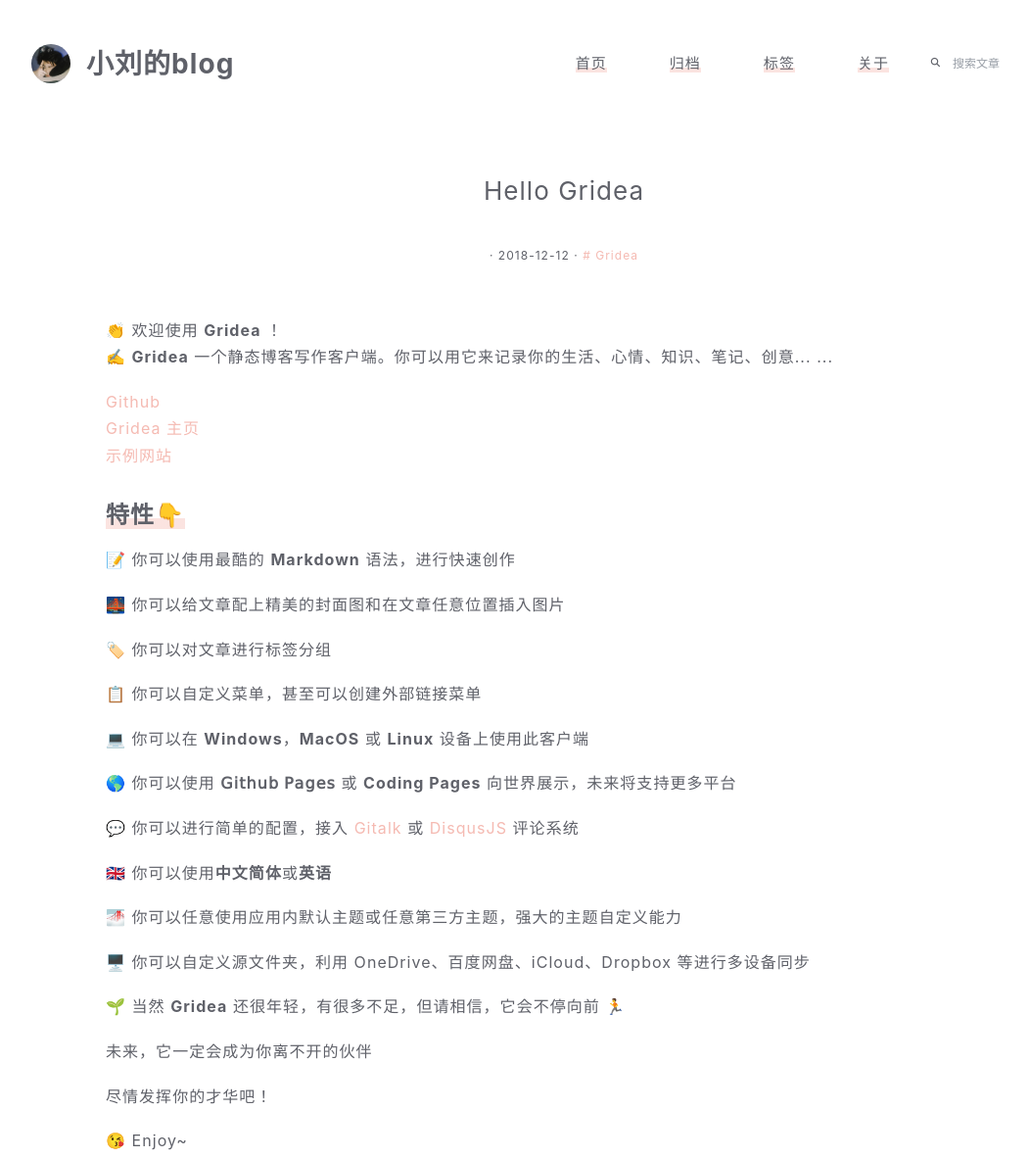
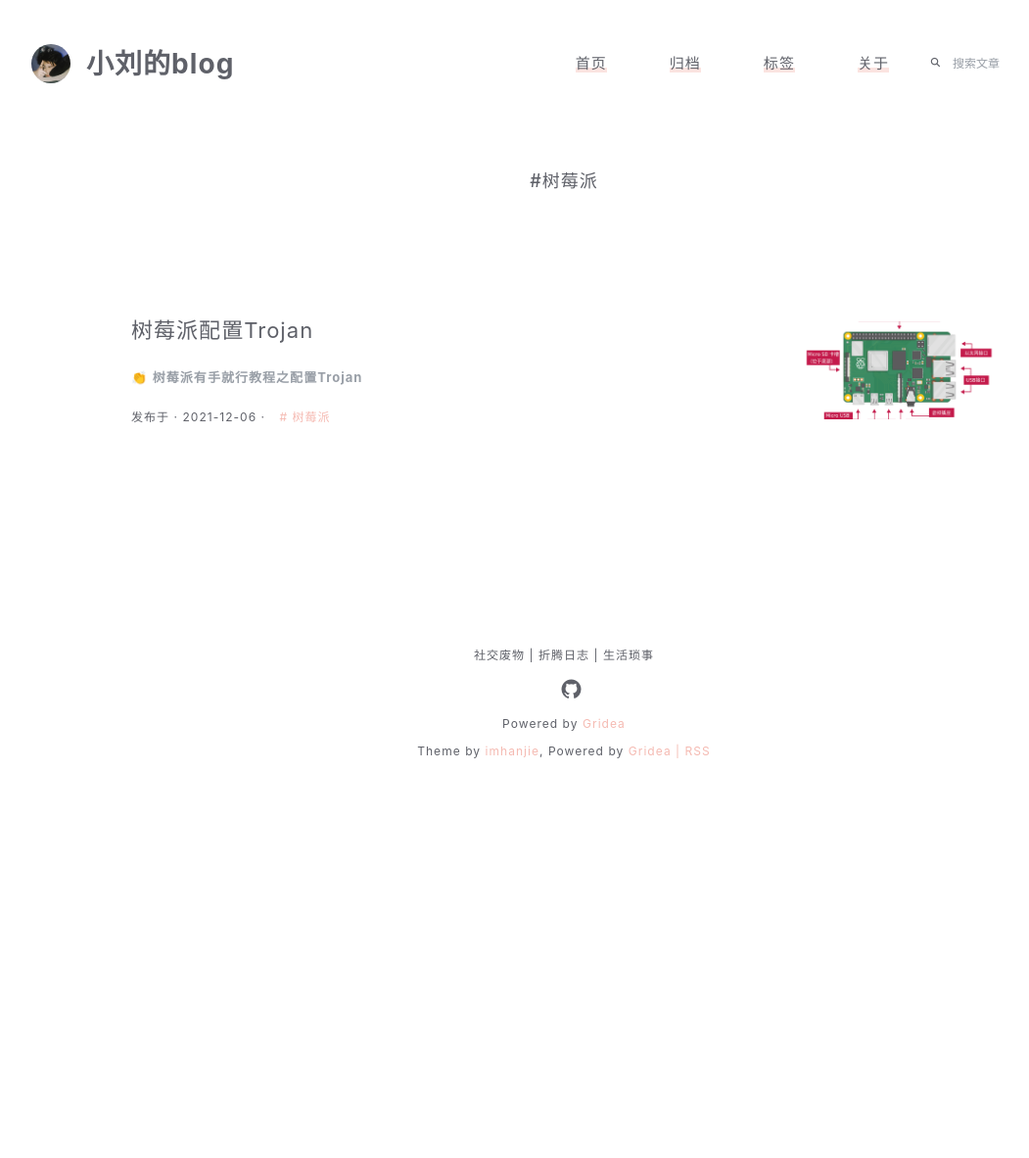
Before and after one commit to Ciao-hub/Ciao-hub.github.io, a plain HTML site: page tag/nt9omUivh/index.html in a window 1280 px wide. Shown: the top 1182 px of the page at 98% size, without its empty margins (64-1115 px from the left). After the commit the page ends 800 px from the top, so only its background shows below. Drawn offline with nearby package versions, Linux system fonts and the light colour scheme.

Commit message:
update from gridea: 2021-12-06 13:31:51

```diff
--- a/post/hello-gridea/index.html
+++ b/tag/nt9omUivh/index.html
@@ -4,9 +4,9 @@
 <meta name="description" content=""/>
 <meta name="viewport" content="width=device-width, initial-scale=1"/>
 
-<title>Hello Gridea | 小刘的blog</title>
+<title>树莓派 | 小刘的blog</title>
 
-<link rel="shortcut icon" href="https://Ciao-hub.github.io/favicon.ico?v=1638768485836">
+<link rel="shortcut icon" href="https://Ciao-hub.github.io/favicon.ico?v=1638768709689">
 
 <link href="https://cdn.jsdelivr.net/npm/@fortawesome/fontawesome-free/css/all.min.css" rel="stylesheet">
 <link rel="stylesheet" href="https://Ciao-hub.github.io/styles/main.css">
@@ -25,10 +25,10 @@
 
 
 
-    <link rel="stylesheet" href="https://cdn.jsdelivr.net/npm/katex@0.12.0/dist/katex.css">
 </head>
 <body>
 <div class="main gt-bg-theme-color-first">
+    <div class="main-content">
         <nav class="navbar navbar-expand-lg">
     <div class="navbar-brand">
         <img class="user-avatar" src="/images/avatar.png" alt="头像">
@@ -77,7 +77,7 @@
 
         </div>
         <div style="text-align: center">
-            <form id="gridea-search-form" style="position: relative" data-update="1638768485836" action="/search/index.html">
+            <form id="gridea-search-form" style="position: relative" data-update="1638768709689" action="/search/index.html">
                 <input class="search-input" autocomplete="off" spellcheck="false" name="q" placeholder="搜索文章" />
                 <i class="fas fa-search gt-c-content-color-first" style="position: absolute; top: 9px; left: 10px;"></i>
             </form>
@@ -85,56 +85,50 @@
     </div>
 </nav>
 
-    <div class="post-container">
-        <div class="post-detail gt-bg-theme-color-second">
-            <article class="gt-post-content">
-                <h2 class="post-title">
-                    Hello Gridea
+        <div class="current-tag-container">
+            <h2 class="title gt-c-content-color-first">
+                #树莓派
             </h2>
+        </div>
+        <div class="post-list-container">
+    <div class="post-inner">
+
+            <div class="post gt-bg-theme-color-second">
+                <div class="post-left">
+                    <div>
+
+                        <a href="https://Ciao-hub.github.io/post/shu-mei-pai-pei-zhi-trojan/">
+                            <span class="post-title gt-c-content-color-first">树莓派配置Trojan</span>
+                        </a>
+                    </div>
+                    <div class="gt-post-content post-abstract gt-c-content-color-second">
+                        <p>👏  <strong>树莓派有手就行教程之配置Trojan</strong></p>
+
+                    </div>
                     <div class="post-info">
                         <time class="post-time gt-c-content-color-first">
-                        · 2018-12-12 ·
+                            发布于 · 2021-12-06 ·
                         </time>
 
-                        <a href="https://Ciao-hub.github.io/tag/tsXHDnIQe/" class="post-tags">
-                            # Gridea
+                            <a href="https://Ciao-hub.github.io/tag/nt9omUivh/" class="post-tag">
+                                # 树莓派
                             </a>
 
                     </div>
-                <div class="post-content">
-                    <p>👏  欢迎使用 <strong>Gridea</strong> ！<br>
-✍️  <strong>Gridea</strong> 一个静态博客写作客户端。你可以用它来记录你的生活、心情、知识、笔记、创意... ...</p>
-<!-- more -->
-<p><a href="https://github.com/getgridea/gridea">Github</a><br>
-<a href="https://gridea.dev/">Gridea 主页</a><br>
-<a href="http://fehey.com/">示例网站</a></p>
-<h2 id="特性">特性👇</h2>
-<p>📝  你可以使用最酷的 <strong>Markdown</strong> 语法，进行快速创作</p>
-<p>🌉  你可以给文章配上精美的封面图和在文章任意位置插入图片</p>
-<p>🏷️  你可以对文章进行标签分组</p>
-<p>📋  你可以自定义菜单，甚至可以创建外部链接菜单</p>
-<p>💻  你可以在 <strong>Windows</strong>，<strong>MacOS</strong> 或 <strong>Linux</strong> 设备上使用此客户端</p>
-<p>🌎  你可以使用 <strong>𝖦𝗂𝗍𝗁𝗎𝖻 𝖯𝖺𝗀𝖾𝗌</strong> 或 <strong>Coding Pages</strong> 向世界展示，未来将支持更多平台</p>
-<p>💬  你可以进行简单的配置，接入 <a href="https://github.com/gitalk/gitalk">Gitalk</a> 或 <a href="https://github.com/SukkaW/DisqusJS">DisqusJS</a> 评论系统</p>
-<p>🇬🇧  你可以使用<strong>中文简体</strong>或<strong>英语</strong></p>
-<p>🌁  你可以任意使用应用内默认主题或任意第三方主题，强大的主题自定义能力</p>
-<p>🖥  你可以自定义源文件夹，利用 OneDrive、百度网盘、iCloud、Dropbox 等进行多设备同步</p>
-<p>🌱 当然 <strong>Gridea</strong> 还很年轻，有很多不足，但请相信，它会不停向前 🏃</p>
-<p>未来，它一定会成为你离不开的伙伴</p>
-<p>尽情发挥你的才华吧！</p>
-<p>😘 Enjoy~</p>
+                </div>
+
+                    <a href="https://Ciao-hub.github.io/post/shu-mei-pai-pei-zhi-trojan/" class="post-feature-image"
+                       style="background-image: url('https://Ciao-hub.github.io/post-images/shu-mei-pai-pei-zhi-trojan.png')">
+                    </a>
 
             </div>
-            </article>
+
     </div>
+</div>
+        <div class="pagination-container">
 
 
-
-
-
-
-
-
+</div>
 
         <div class="site-footer gt-c-content-color-first">
     <div class="slogan gt-c-content-color-first">社交废物 |  折腾日志 | 生活琐事</div>
```
Also changed, not shown: about/index.html (+2 -2 lines), api-content/index.html (+1 -1 lines), api-info/index.html (+1 -1 lines), archives/index.html (+2 -2 lines), atom.xml (+6 -2 lines), friends/index.html (+2 -2 lines), index.html (+7 -2 lines), post/about/index.html (+2 -2 lines), post/shu-mei-pai-pei-zhi-trojan/index.html (+9 -3 lines), search/index.html (+3 -3 lines), tag/tsXHDnIQe/index.html (+2 -2 lines), tags/index.html (+5 -2 lines). Lines whose indentation alone changed are shown as unchanged.
